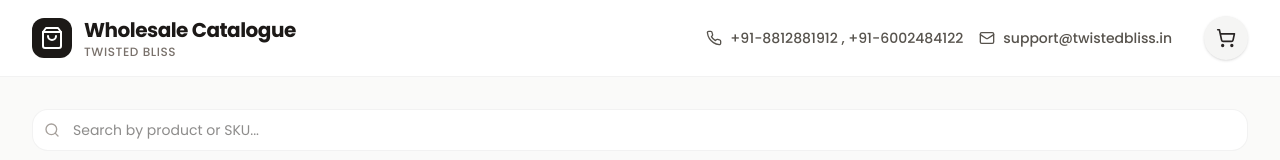
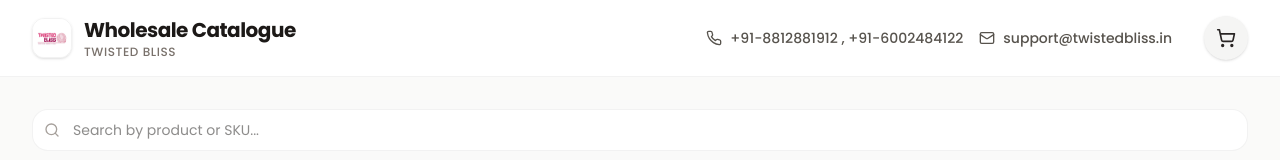
Before and after one commit to SwayamGPT/Twisted_Bliss, a React (Vite) app: page /catalogue in a window 1280 px wide. Shown: the top 160 px of the page. Built offline with nearby package versions, Linux system fonts and the light colour scheme; no server answers.

Commit message:
Update ProductCatalogue.tsx

```diff
--- a/src/components/ProductCatalogue.tsx
+++ b/src/components/ProductCatalogue.tsx
@@ -228,9 +228,7 @@ export default function App() {
                 <div className="max-w-7xl mx-auto px-4 sm:px-6 lg:px-8 py-4">
                     <div className="flex flex-col md:flex-row md:items-center justify-between gap-4">
                         <div className="flex items-center gap-3">
-                            <div className="w-10 h-10 bg-stone-900 rounded-xl flex items-center justify-center">
-                                <ShoppingBag className="text-white w-6 h-6" />
-                            </div>
+                            <img src="/Twisted_Bliss_Logo.jpg" alt="Twisted Bliss Logo" className="w-10 h-10 rounded-xl shadow-sm object-cover border border-black/5" />
                             <div>
                                 <h1 className="text-xl font-bold tracking-tight">Wholesale Catalogue</h1>
                                 <p className="text-xs text-stone-500 font-medium uppercase tracking-wider">Twisted Bliss</p>
```
